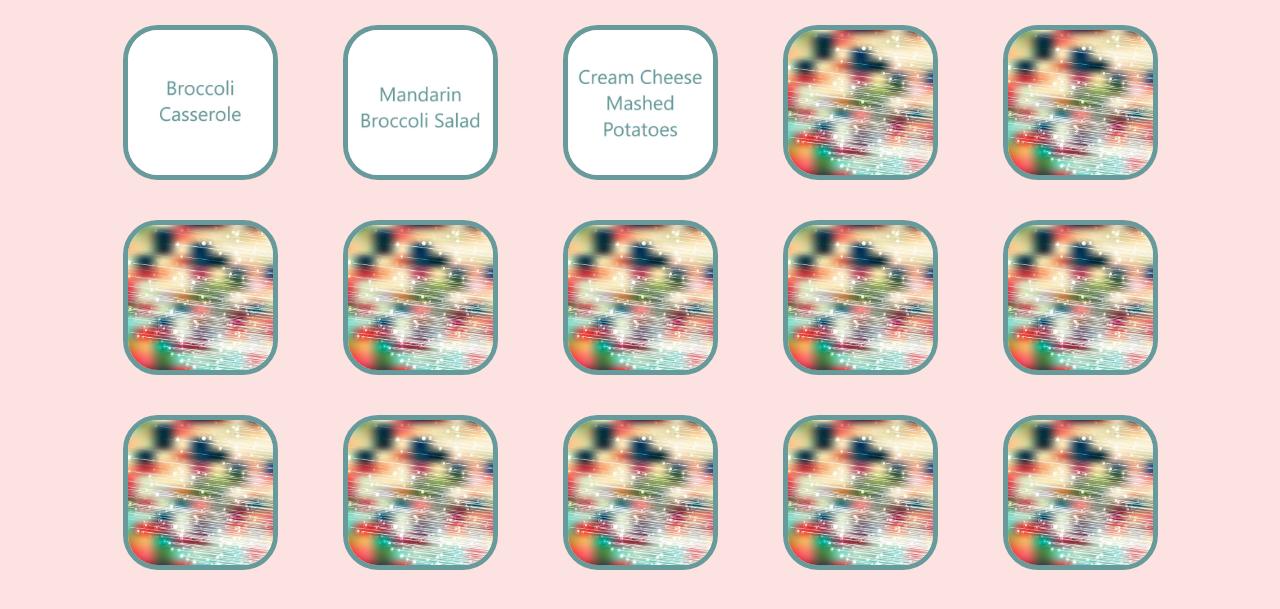
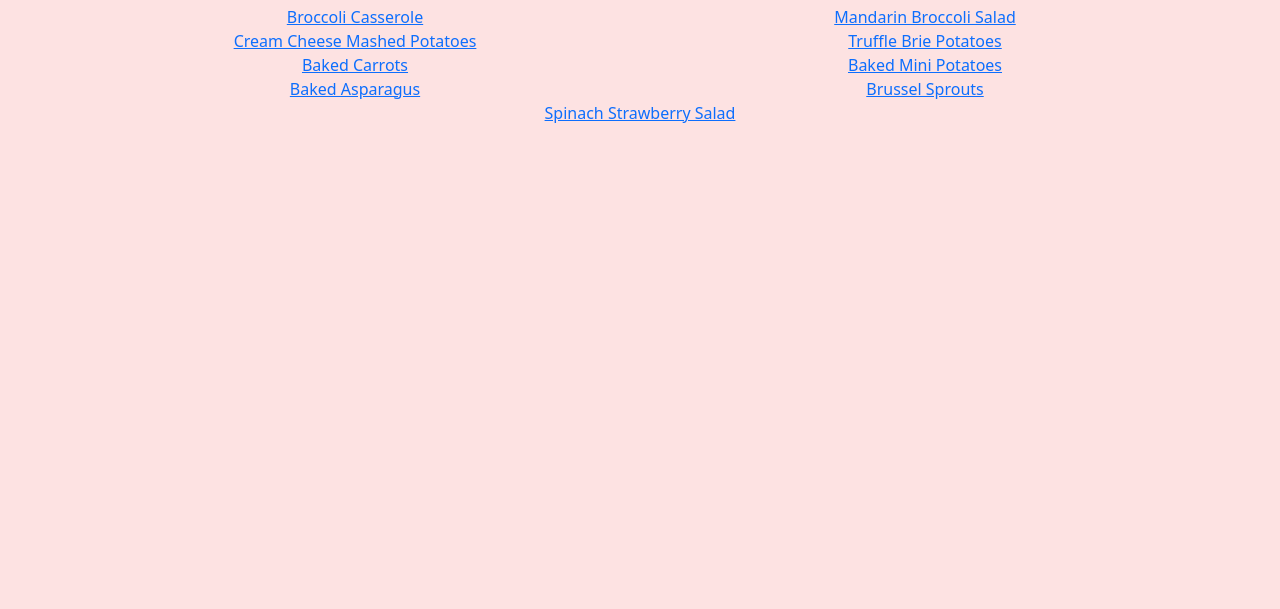
Before and after one commit to Ju640/recipes, a plain HTML site: page recipes/sides/homesides.html in a window 1280 px wide. Shown: the part 141-750 px from the top of the page. Drawn offline with nearby package versions, Linux system fonts and the light colour scheme.

Commit message:
added sides links

```diff
--- a/recipes/sides/homesides.html
+++ b/recipes/sides/homesides.html
@@ -24,97 +24,19 @@
             <h1>Side Recipe's</h1>
           </div>
         </div>
-        <div class="row row-cols-6 justify-content-md-center">
-          <a href="broccoliCasserole.html" class="links"
-            ><img
-              src="../recipePictures/broccoliCasserole.jpg"
-              alt="Broccoli Casserole"
-              class="recipePictures"
-          /></a>
-          <a href="mandarinBroccoliSalad.html" class="links"
-            ><img
-              src="../recipePictures/mandarinBroccoliSalad.jpg"
-              alt="Mandarin Broccoli Salad"
-              class="recipePictures"
-          /></a>
-          <a href="creamCheeseMashedPotatoes.html" class="links"
-            ><img
-              src="../recipePictures/creamCheeseMashedPotatoes.jpg"
-              alt="Cream Cheese Mashed Potatoes"
-              class="recipePictures"
-          /></a>
-          <a href="" class="links"
-            ><img
-              src="../recipePictures/test-picture.jpg"
-              alt=""
-              class="recipePictures"
-          /></a>
-          <a href="" class="links"
-            ><img
-              src="../recipePictures/test-picture.jpg"
-              alt=""
-              class="recipePictures"
-          /></a>
-          <a href="" class="links"
-            ><img
-              src="../recipePictures/test-picture.jpg"
-              alt=""
-              class="recipePictures"
-          /></a>
-          <a href="" class="links"
-            ><img
-              src="../recipePictures/test-picture.jpg"
-              alt=""
-              class="recipePictures"
-          /></a>
-          <a href="" class="links"
-            ><img
-              src="../recipePictures/test-picture.jpg"
-              alt=""
-              class="recipePictures"
-          /></a>
-          <a href="" class="links"
-            ><img
-              src="../recipePictures/test-picture.jpg"
-              alt=""
-              class="recipePictures"
-          /></a>
-          <a href="" class="links"
-            ><img
-              src="../recipePictures/test-picture.jpg"
-              alt=""
-              class="recipePictures"
-          /></a>
-          <a href="" class="links"
-            ><img
-              src="../recipePictures/test-picture.jpg"
-              alt=""
-              class="recipePictures"
-          /></a>
-          <a href="" class="links"
-            ><img
-              src="../recipePictures/test-picture.jpg"
-              alt=""
-              class="recipePictures"
-          /></a>
-          <a href="" class="links"
-            ><img
-              src="../recipePictures/test-picture.jpg"
-              alt=""
-              class="recipePictures"
-          /></a>
-          <a href="" class="links"
-            ><img
-              src="../recipePictures/test-picture.jpg"
-              alt=""
-              class="recipePictures"
-          /></a>
-          <a href="" class="links"
-            ><img
-              src="../recipePictures/test-picture.jpg"
-              alt=""
-              class="recipePictures"
-          /></a>
+
+        <div class="row row-cols-2 justify-content-md-center">
+          <a href="broccoliCasserole.html">Broccoli Casserole</a>
+          <a href="mandarinBroccoliSalad">Mandarin Broccoli Salad</a>
+          <a href="creamCheeseMashedPotatoes.html"
+            >Cream Cheese Mashed Potatoes</a
+          >
+          <a href="truffleBriePotatoes.html">Truffle Brie Potatoes</a>
+          <a href="bakedCarrots.html">Baked Carrots</a>
+          <a href="bakedMiniPotatoes.html">Baked Mini Potatoes</a>
+          <a href="bakedAsparagus.html">Baked Asparagus</a>
+          <a href="brusselSprouts.html">Brussel Sprouts</a>
+          <a href="spinachStrawberrySalad.html">Spinach Strawberry Salad</a>
         </div>
       </div>
     </div>
```
